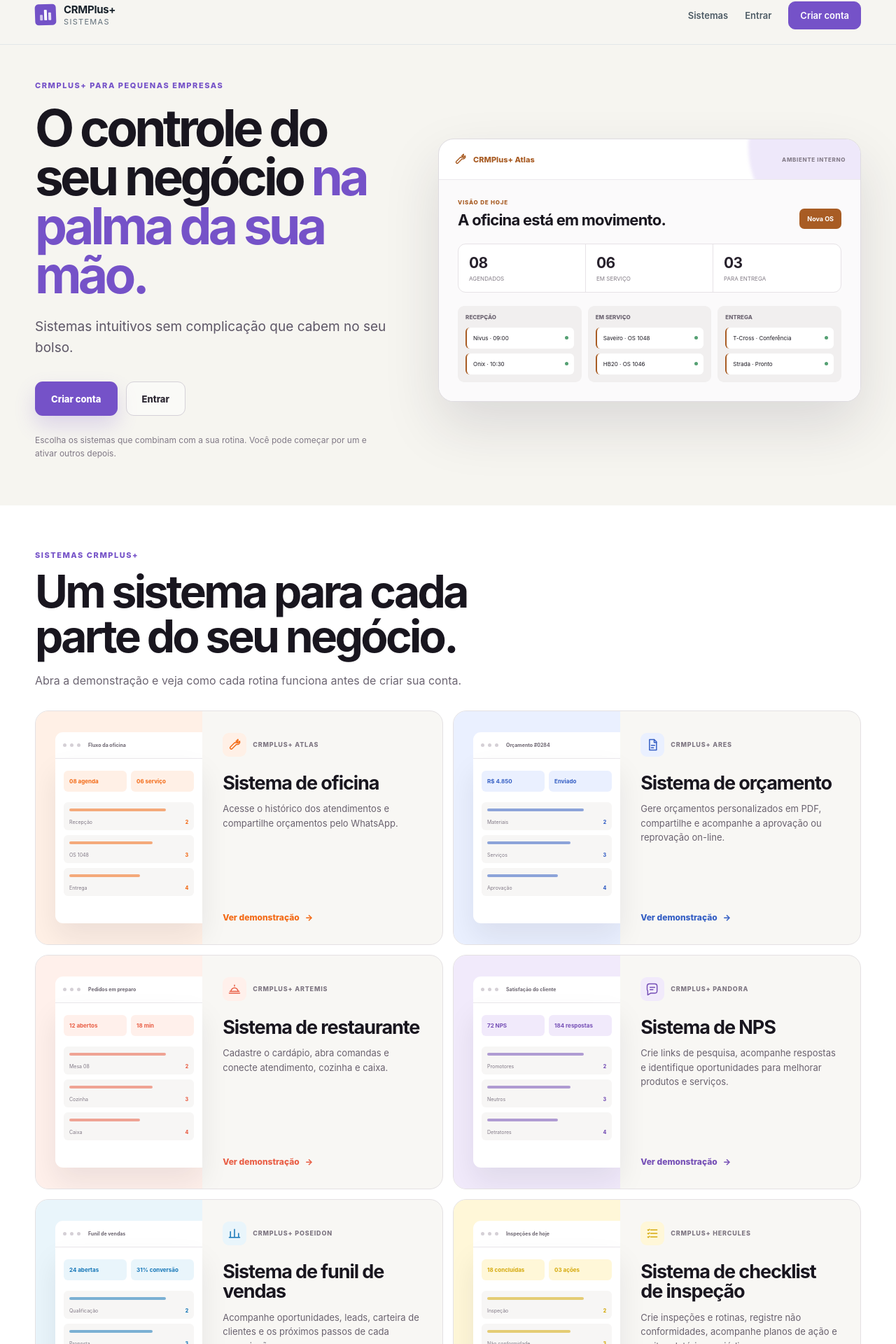
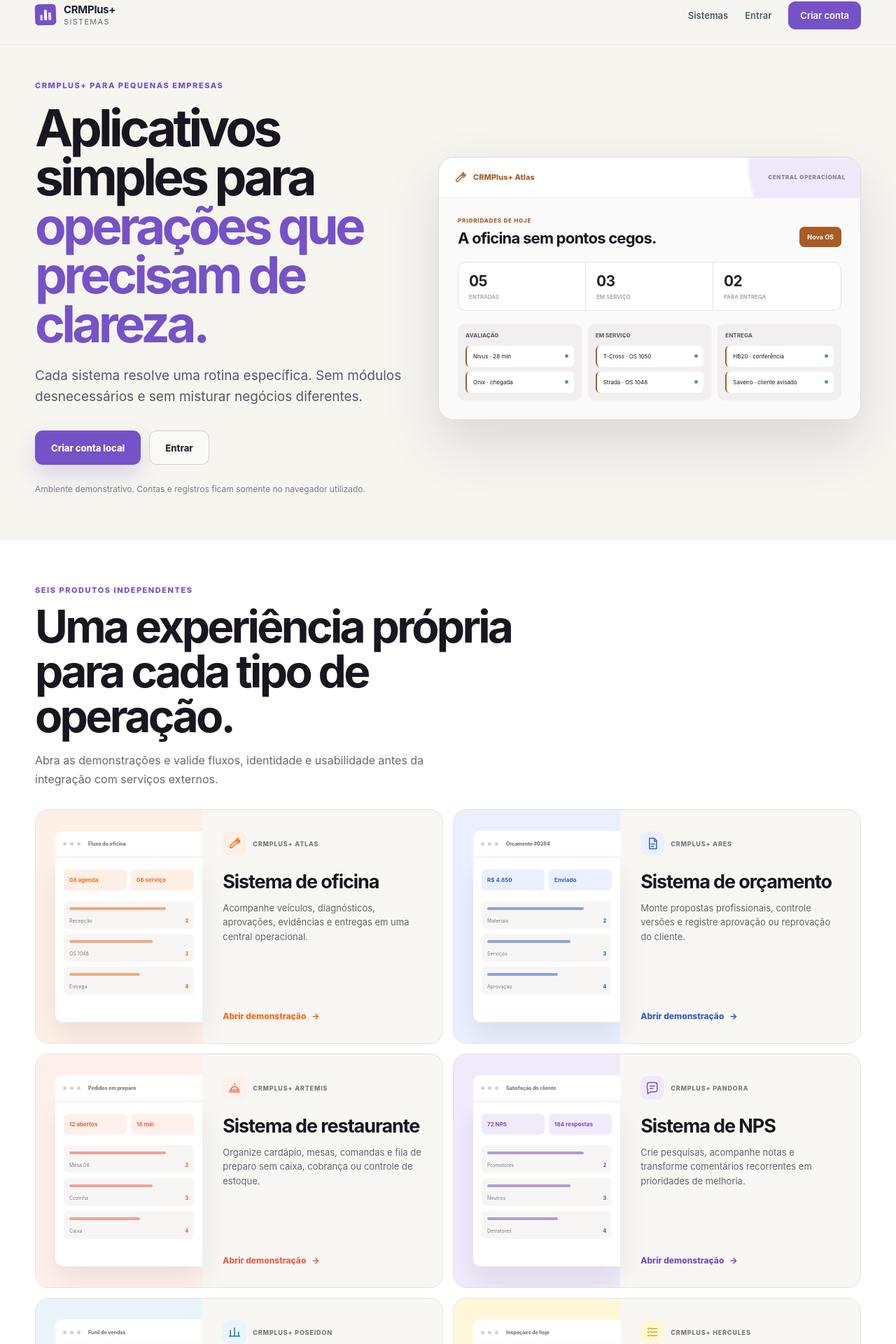
Before and after one commit to aruanmf446-hub/crmplus, a Next.js app: page / in a window 1280 px wide. Shown: the part 20-1940 px from the top of the page at 70% size. Built offline with nearby package versions, Linux system fonts and the light colour scheme.

Commit message:
content: alinha a vitrine ao escopo local dos seis produtos

```diff
--- a/app/page.tsx
+++ b/app/page.tsx
@@ -8,27 +8,27 @@ import { products } from "@/lib/apps";
 const homeContent: Record<string, { title: string; detail: string }> = {
   atlas: {
     title: "Sistema de oficina",
-    detail: "Acesse o histórico dos atendimentos e compartilhe orçamentos pelo WhatsApp.",
+    detail: "Acompanhe veículos, diagnósticos, aprovações, evidências e entregas em uma central operacional.",
   },
   ares: {
     title: "Sistema de orçamento",
-    detail: "Gere orçamentos personalizados em PDF, compartilhe e acompanhe a aprovação ou reprovação on-line.",
+    detail: "Monte propostas profissionais, controle versões e registre aprovação ou reprovação do cliente.",
   },
   artemis: {
     title: "Sistema de restaurante",
-    detail: "Cadastre o cardápio, abra comandas e conecte atendimento, cozinha e caixa.",
+    detail: "Organize cardápio, mesas, comandas e fila de preparo sem caixa, cobrança ou controle de estoque.",
   },
   pandora: {
     title: "Sistema de NPS",
-    detail: "Crie links de pesquisa, acompanhe respostas e identifique oportunidades para melhorar produtos e serviços.",
+    detail: "Crie pesquisas, acompanhe notas e transforme comentários recorrentes em prioridades de melhoria.",
   },
   poseidon: {
     title: "Sistema de funil de vendas",
-    detail: "Acompanhe oportunidades, leads, carteira de clientes e os próximos passos de cada negociação.",
+    detail: "Acompanhe oportunidades, retornos e o próximo passo concreto de cada negociação.",
   },
   hercules: {
     title: "Sistema de checklist de inspeção",
-    detail: "Crie inspeções e rotinas, registre não conformidades, acompanhe planos de ação e emita relatórios periódicos.",
+    detail: "Execute inspeções, registre evidências e trate não conformidades com responsável e prazo.",
   },
 };
 
@@ -45,27 +45,27 @@ export default function Home() {
           <div className="shell home-hero-grid">
             <div className="home-hero-copy">
               <p className="home-kicker">CRMPlus+ para pequenas empresas</p>
-              <h1>O controle do seu negócio <em>na palma da sua mão.</em></h1>
-              <p className="home-lead">Sistemas intuitivos sem complicação que cabem no seu bolso.</p>
+              <h1>Aplicativos simples para <em>operações que precisam de clareza.</em></h1>
+              <p className="home-lead">Cada sistema resolve uma rotina específica. Sem módulos desnecessários e sem misturar negócios diferentes.</p>
               <div className="home-actions">
-                <Link className="home-button home-button-primary" href="/criar-conta">Criar conta</Link>
+                <Link className="home-button home-button-primary" href="/criar-conta">Criar conta local</Link>
                 <Link className="home-button home-button-secondary" href="/entrar">Entrar</Link>
               </div>
-              <p className="home-note">Escolha os sistemas que combinam com a sua rotina. Você pode começar por um e ativar outros depois.</p>
+              <p className="home-note">Ambiente demonstrativo. Contas e registros ficam somente no navegador utilizado.</p>
             </div>
 
             <div className="home-product-preview" aria-label="Prévia do CRMPlus+ Atlas">
               <div className="home-preview-top">
                 <span><ProductIcon slug="atlas" size={19} /> CRMPlus+ Atlas</span>
-                <small>Ambiente interno</small>
+                <small>Central operacional</small>
               </div>
               <div className="home-preview-body">
-                <div className="home-preview-heading"><div><small>Visão de hoje</small><strong>A oficina está em movimento.</strong></div><b>Nova OS</b></div>
-                <div className="home-preview-numbers"><span><b>08</b>Agendados</span><span><b>06</b>Em serviço</span><span><b>03</b>Para entrega</span></div>
+                <div className="home-preview-heading"><div><small>Prioridades de hoje</small><strong>A oficina sem pontos cegos.</strong></div><b>Nova OS</b></div>
+                <div className="home-preview-numbers"><span><b>05</b>Entradas</span><span><b>03</b>Em serviço</span><span><b>02</b>Para entrega</span></div>
                 <div className="home-preview-flow">
-                  <PreviewLane title="Recepção" items={["Nivus · 09:00", "Onix · 10:30"]} />
-                  <PreviewLane title="Em serviço" items={["Saveiro · OS 1048", "HB20 · OS 1046"]} />
-                  <PreviewLane title="Entrega" items={["T-Cross · Conferência", "Strada · Pronto"]} />
+                  <PreviewLane title="Avaliação" items={["Nivus · 28 min", "Onix · chegada"]} />
+                  <PreviewLane title="Em serviço" items={["T-Cross · OS 1050", "Strada · OS 1048"]} />
+                  <PreviewLane title="Entrega" items={["HB20 · conferência", "Saveiro · cliente avisado"]} />
                 </div>
               </div>
             </div>
@@ -75,9 +75,9 @@ export default function Home() {
         <section className="home-products" id="sistemas">
           <div className="shell">
             <div className="home-section-heading">
-              <p className="home-kicker">Sistemas CRMPlus+</p>
-              <h2>Um sistema para cada parte do seu negócio.</h2>
-              <p>Abra a demonstração e veja como cada rotina funciona antes de criar sua conta.</p>
+              <p className="home-kicker">Seis produtos independentes</p>
+              <h2>Uma experiência própria para cada tipo de operação.</h2>
+              <p>Abra as demonstrações e valide fluxos, identidade e usabilidade antes da integração com serviços externos.</p>
             </div>
             <div className="home-card-grid">
               {orderedProducts.map((product) => {
@@ -89,7 +89,7 @@ export default function Home() {
                       <div className="home-card-name"><span><ProductIcon slug={product.slug} size={20} /></span><small>CRMPlus+ {product.shortName}</small></div>
                       <h3>{content.title}</h3>
                       <p>{content.detail}</p>
-                      <Link href={`/sistemas/${product.slug}`}>Ver demonstração <span aria-hidden="true">→</span></Link>
+                      <Link href={`/sistemas/${product.slug}`}>Abrir demonstração <span aria-hidden="true">→</span></Link>
                     </div>
                   </article>
                 );
@@ -100,8 +100,8 @@ export default function Home() {
 
         <section className="home-closing">
           <div className="shell home-closing-inner">
-            <div><p className="home-kicker">Comece por onde faz sentido</p><h2>Seu negócio, organizado do seu jeito.</h2></div>
-            <Link className="home-button home-button-light" href="/criar-conta">Criar minha conta</Link>
+            <div><p className="home-kicker">Teste antes de integrar</p><h2>Dados fictícios, experiência real de produto.</h2></div>
+            <Link className="home-button home-button-light" href="/criar-conta">Criar conta local</Link>
           </div>
         </section>
       </main>
```
